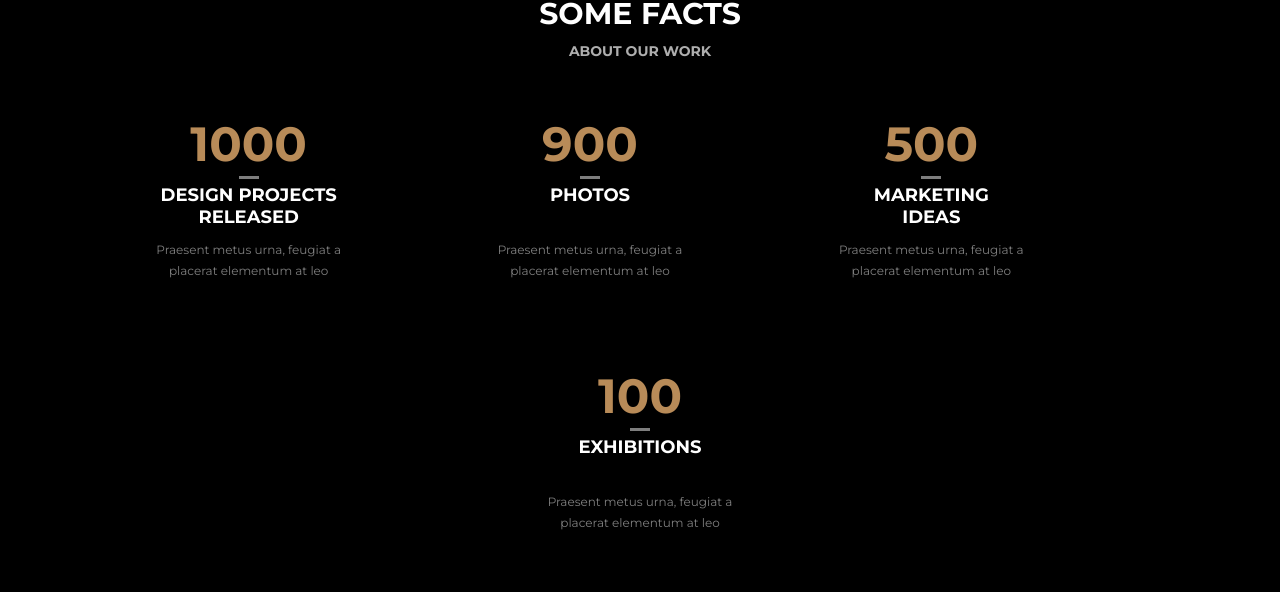
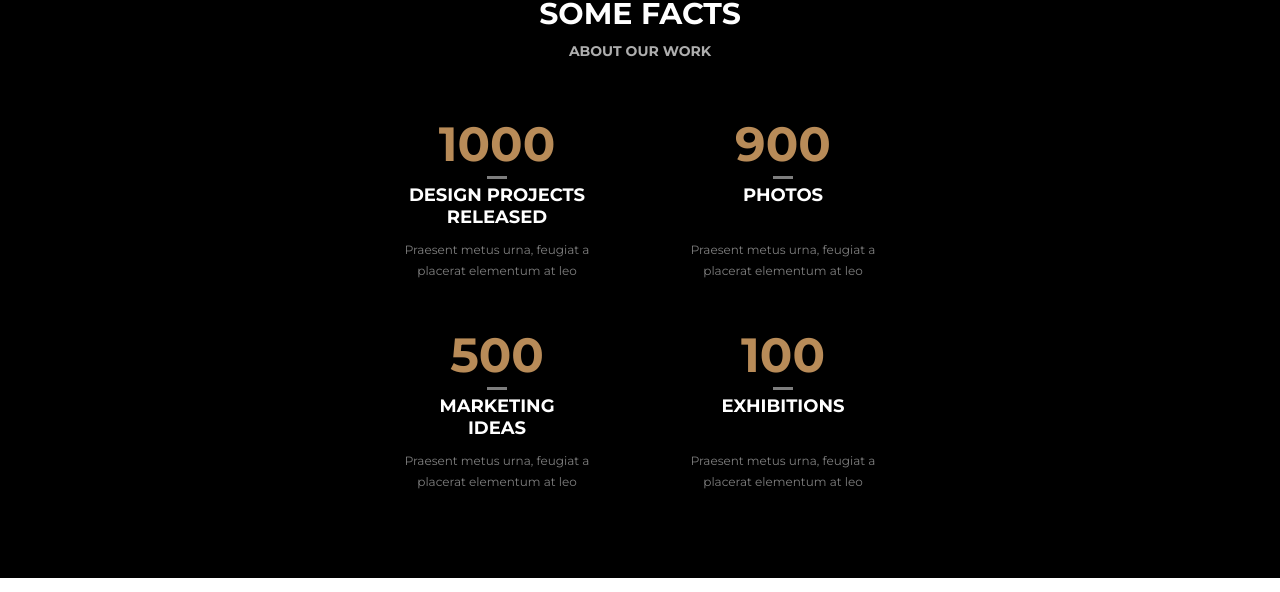
Before and after one commit to magdacz/Awax, a website: page index.html in a window 1280 px wide. Shown: the part 7207-7799 px from the top of the page. Drawn offline with Linux system fonts and the light colour scheme.

Commit message:
Some facts add grid&media queries

```diff
--- a/index.html
+++ b/index.html
@@ -514,25 +514,36 @@
             <h1>some facts</h1>
             <h3>about our work</h3>
             <div class="container facts">
-                <div class="content-facts">
+                <div class="row">
+                    <div class="facts-box col-3 col-md-6 col-sm-12 projects">
+                        <div class="content-facts design-projects">
                             <h1>1000</h1>
                             <h2>design projects released</h2>
                             <p>Praesent metus urna, feugiat a placerat elementum at leo</p>
                         </div>
-                <div class="content-facts">
+                    </div>
+
+                    <div class="facts-box col-3 col-md-6 col-sm-12 photos">
+                        <div class="content-facts design-photos">
                             <h1>900</h1>
                             <h2>photos</h2>
                             <p>Praesent metus urna, feugiat a placerat elementum at leo</p>
                         </div>
-                <div class="content-facts">
+                    </div>
+                    <div class="facts-box col-3 col-md-6 col-sm-12 marketing-ideas">
+                        <div class="content-facts marketing">
                             <h1>500</h1>
                             <h2>marketing<br>ideas</h2>
                             <p>Praesent metus urna, feugiat a placerat elementum at leo</p>
                         </div>
-                <div class="content-facts">
+                    </div>
+                    <div class="facts-box col-3 col-md-6 col-sm-12">
+                        <div class="content-facts exhibitions">
                             <h1>100</h1>
                             <h2>exhibitions</h2>
                             <p>Praesent metus urna, feugiat a placerat elementum at leo</p>
+                        </div>
+                    </div>
                 </div>
             </div>
             <div class="tell-about-us">
--- a/sass/style.scss
+++ b/sass/style.scss
@@ -1180,6 +1180,19 @@ header {
         flex-wrap: wrap;
         justify-content: center;
         justify-content: space-around;
+        padding-bottom: 81px;
+
+
+        .facts-box {
+            padding: 0;
+            padding-left: 70px;
+            padding-right: 70px;
+            height: 171px;
+
+            @media(max-width:1404px) {
+                padding: 0;
+                position: relative;
+            }
 
             .content-facts {
                 text-align: center;
@@ -1187,11 +1200,6 @@ header {
                 height: 171px;
                 position: relative;
                 margin-bottom: 81px;
-            margin-right: 100px;
-
-            &:last-of-type {
-                margin-right: 0;
-            }
 
                 h1 {
                     color: $color-second;
@@ -1225,6 +1233,46 @@ header {
                     position: absolute;
                 }
             }
+
+            .design-projects, .marketing {
+                @media(max-width:1404px) {
+                    position: absolute;
+                    right: 50px;
+                }
+
+                @media(max-width: 768px) {
+                    right: 0;
+                    margin: auto;
+                    position: inherit;
+
+                }
+            }
+
+            .design-photos, .exhibitions {
+                @media(max-width:1404px) {
+                    margin-left: 50px;
+                }
+
+                @media(max-width: 768px) {
+                    margin-left: 0;
+                    margin: auto;
+                }
+            }
+
+            }
+        }
+
+          .projects, .photos {
+                @media(max-width:1404px) {
+                    margin-bottom: 40px;
+                }
+            }
+
+          .marketing-ideas {
+                @media(max-width: 768px) {
+                    margin-bottom: 40px;
+                }
+
     }
 
     .tell-about-us {
```
Also changed, not shown: css/style.css, 1 other file. Lines whose indentation alone changed are shown as unchanged.
